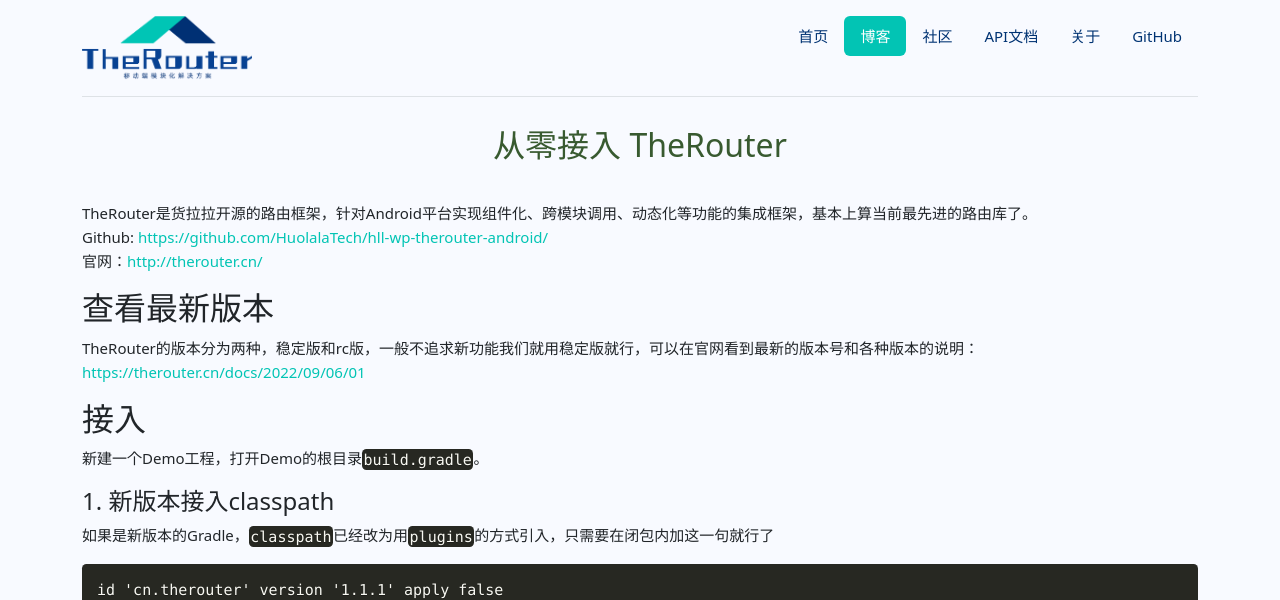
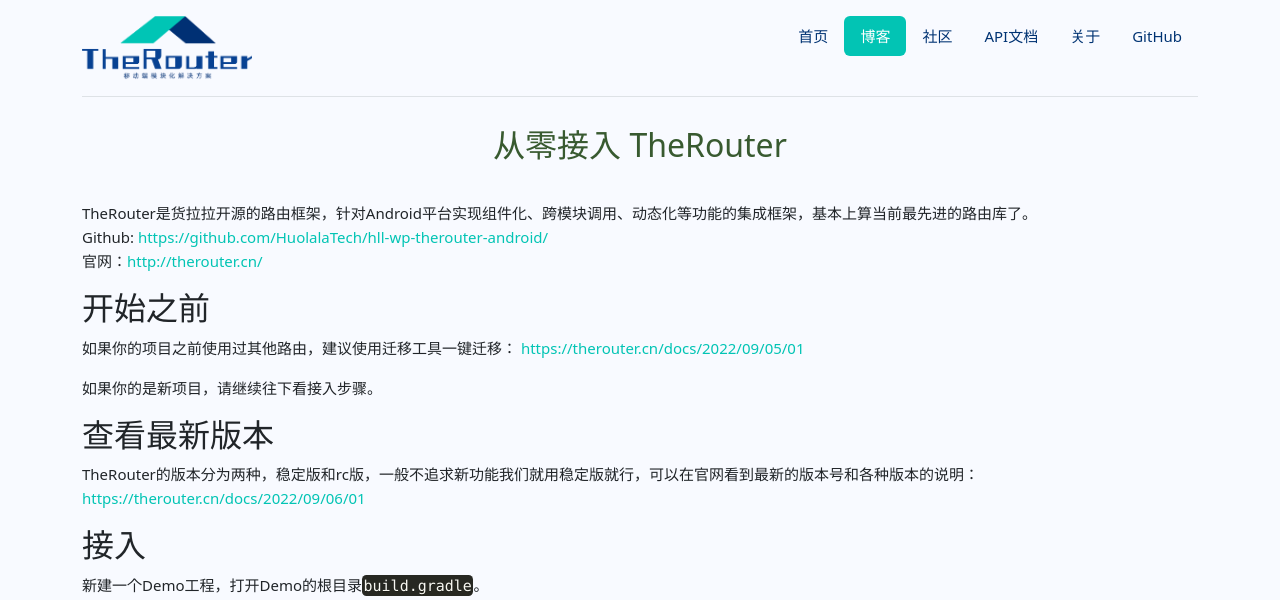
Before and after one commit to hll-therouter/therouter-en.github.io, a Jekyll site: the page built from _posts/2022-11-23-01.md, in a window 1280 px wide and 900 px high, cut to the strip 0-600 px from the top of the window. Built offline with Jekyll 4.4.1, drawn with Linux system fonts in a browser that asks for light colours; nearby versions of some CDN libraries; Markdown is read by kramdown in place of the engine named in the settings.

Commit message:
修改文档

```diff
--- a/_layouts/home_style.html
+++ b/_layouts/home_style.html
@@ -10,7 +10,7 @@
         <img src="{{ site.url }}/assets/img/logo/huolala.jpg" class="blur" width="100%">
         <span class="home-title">移动端模块化解决方案</span>
         <span class="home-text">TheRouter 是一个 Kotlin 编写，用于 Android 模块化开发的一整套解决方案框架。支持KSP、支持AGP8，不仅能对常规的模块依赖解耦、页面跳转，同时提供了模块化过程中常见问题的解决办法。</span>
-        <a href="{{site.url}}/docs/2022/08/29/01">
+        <a href="{{site.url}}/docs/2022/11/23/01">
             <button type="button" class="btn btn-info button-color home-button-start">快速开始</button>
         </a>
         <a href="https://github.com/HuolalaTech/hll-wp-therouter-android">
--- a/_posts/2022-11-23-01.md
+++ b/_posts/2022-11-23-01.md
@@ -12,6 +12,11 @@
 官网：[http://therouter.cn/](http://therouter.cn/)
 
 
+## 开始之前
+
+如果你的项目之前使用过其他路由，建议使用迁移工具一键迁移： [https://therouter.cn/docs/2022/09/05/01](https://therouter.cn/docs/2022/09/05/01)
+
+如果你的是新项目，请继续往下看接入步骤。
 
 
 ## 查看最新版本
```
